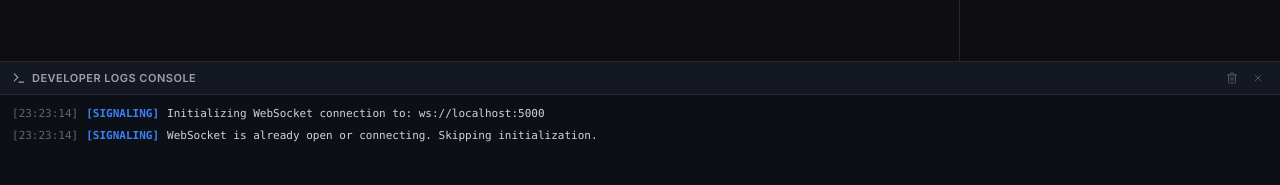
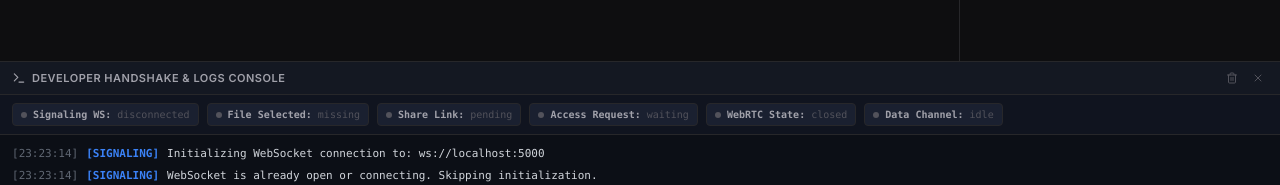
Before and after one commit to arshadzamax/OxiDrop, a React (Vite) app in the folder frontend/: page / in a window 1280 px wide. Both pictures are taken after a click on the button 1204 px from the left and 23 px from the top of the page. Shown: the part 488-673 px from the top of the page. Built offline with nearby package versions, Linux system fonts and the light colour scheme; no server answers.

Commit message:
feat: Add dynamic connection status checklist to Developer Console

```diff
--- a/frontend/src/App.jsx
+++ b/frontend/src/App.jsx
@@ -100,6 +100,17 @@ function App() {
           logs={devLogs}
           onClear={clearDevLogs}
           onClose={() => setShowConsole(false)}
+          socketConnected={socketConnected}
+          activeTab={activeTab}
+          selectedFile={selectedFile}
+          registeredFileId={registeredFileId}
+          senderRequests={senderRequests}
+          receiverFileMeta={receiverFileMeta}
+          requestStatus={requestStatus}
+          webrtcStats={webrtcStats}
+          isUploading={isUploading}
+          isDownloading={isDownloading}
+          fileIdInput={fileIdInput}
         />
       )}
 
--- a/frontend/src/components/DeveloperConsole.jsx
+++ b/frontend/src/components/DeveloperConsole.jsx
@@ -1,7 +1,22 @@
 import React, { useEffect, useRef } from 'react';
 import { Terminal, Trash2, X } from 'lucide-react';
 
-export function DeveloperConsole({ logs, onClear, onClose }) {
+export function DeveloperConsole({
+  logs,
+  onClear,
+  onClose,
+  socketConnected,
+  activeTab,
+  selectedFile,
+  registeredFileId,
+  senderRequests = [],
+  receiverFileMeta,
+  requestStatus,
+  webrtcStats,
+  isUploading,
+  isDownloading,
+  fileIdInput
+}) {
   const scrollRef = useRef(null);
 
   useEffect(() => {
@@ -22,12 +37,78 @@ export function DeveloperConsole({ logs, onClear, onClose }) {
     }
   };
 
+  const steps = activeTab === 'share' ? [
+    {
+      label: 'Signaling WS',
+      active: socketConnected,
+      status: socketConnected ? 'connected' : 'disconnected'
+    },
+    {
+      label: 'File Selected',
+      active: !!selectedFile,
+      status: selectedFile ? (selectedFile.name.length > 12 ? selectedFile.name.substring(0, 10) + '...' : selectedFile.name) : 'missing'
+    },
+    {
+      label: 'Share Link',
+      active: !!registeredFileId,
+      status: registeredFileId ? 'active' : 'pending'
+    },
+    {
+      label: 'Access Request',
+      active: senderRequests.length > 0 || (webrtcStats && webrtcStats.connectionState !== 'closed' && webrtcStats.connectionState !== 'new'),
+      status: senderRequests.length > 0 ? 'pending approval' : (webrtcStats && webrtcStats.connectionState !== 'closed' && webrtcStats.connectionState !== 'new' ? 'approved' : 'waiting')
+    },
+    {
+      label: 'WebRTC State',
+      active: webrtcStats && webrtcStats.connectionState === 'connected',
+      status: webrtcStats ? webrtcStats.connectionState : 'closed',
+      customDot: webrtcStats && webrtcStats.connectionState === 'failed' ? 'failed' : (webrtcStats && (webrtcStats.connectionState === 'connecting' || webrtcStats.connectionState === 'checking') ? 'checking' : null)
+    },
+    {
+      label: 'Data Channel',
+      active: isUploading,
+      status: isUploading ? 'streaming' : 'idle'
+    }
+  ] : [
+    {
+      label: 'Signaling WS',
+      active: socketConnected,
+      status: socketConnected ? 'connected' : 'disconnected'
+    },
+    {
+      label: 'Code Entered',
+      active: !!fileIdInput,
+      status: fileIdInput ? 'entered' : 'empty'
+    },
+    {
+      label: 'Metadata Lookup',
+      active: !!receiverFileMeta,
+      status: receiverFileMeta ? 'found' : 'searching'
+    },
+    {
+      label: 'Request Access',
+      active: requestStatus === 'APPROVED' || (webrtcStats && webrtcStats.connectionState !== 'closed' && webrtcStats.connectionState !== 'new'),
+      status: requestStatus || 'idle'
+    },
+    {
+      label: 'WebRTC State',
+      active: webrtcStats && webrtcStats.connectionState === 'connected',
+      status: webrtcStats ? webrtcStats.connectionState : 'closed',
+      customDot: webrtcStats && webrtcStats.connectionState === 'failed' ? 'failed' : (webrtcStats && (webrtcStats.connectionState === 'connecting' || webrtcStats.connectionState === 'checking') ? 'checking' : null)
+    },
+    {
+      label: 'Data Channel',
+      active: isDownloading,
+      status: isDownloading ? 'streaming' : 'idle'
+    }
+  ];
+
   return (
     <div className="dev-console">
       <div className="dev-console-header">
         <div className="dev-console-title">
           <Terminal size={14} />
-          <span>Developer Logs Console</span>
+          <span>Developer Handshake & Logs Console</span>
         </div>
         <div className="dev-console-actions">
           <button className="icon-btn-small" onClick={onClear} title="Clear logs">
@@ -38,6 +119,22 @@ export function DeveloperConsole({ logs, onClear, onClose }) {
           </button>
         </div>
       </div>
+
+      <div className="dev-console-checklist">
+        {steps.map((step, idx) => (
+          <div
+            key={idx}
+            className="checklist-item"
+            data-active={step.active}
+            data-status={step.customDot || (step.active ? 'active' : 'idle')}
+          >
+            <div className="checklist-dot" />
+            <span className="checklist-label">{step.label}:</span>
+            <span className="checklist-status">{step.status}</span>
+          </div>
+        ))}
+      </div>
+
       <div className="dev-console-logs" ref={scrollRef}>
         {logs.length === 0 ? (
           <div className="logs-empty">Console initialized. Ready to debug WebRTC connections...</div>
--- a/frontend/src/index.css
+++ b/frontend/src/index.css
@@ -841,3 +841,65 @@ body {
   color: var(--accent);
   background: var(--bg-hover);
 }
+
+/* Dev Console Connection Checklist Styles */
+.dev-console-checklist {
+  display: flex;
+  flex-wrap: wrap;
+  gap: 8px;
+  background: #10141f;
+  padding: 8px 12px;
+  border-bottom: 1px solid var(--border);
+  font-family: 'SF Mono', 'Fira Code', Consolas, monospace;
+  font-size: 10px;
+}
+
+.checklist-item {
+  display: flex;
+  align-items: center;
+  gap: 6px;
+  padding: 3px 8px;
+  background: #1a2030;
+  border-radius: 4px;
+  border: 1px solid var(--border);
+}
+
+.checklist-item[data-active="true"] {
+  border-color: rgba(16, 185, 129, 0.4);
+  background: rgba(16, 185, 129, 0.05);
+}
+
+.checklist-dot {
+  width: 6px;
+  height: 6px;
+  border-radius: 50%;
+  background: var(--text-3);
+}
+
+.checklist-item[data-active="true"] .checklist-dot {
+  background: var(--green);
+  box-shadow: 0 0 4px var(--green);
+}
+
+.checklist-item[data-status="failed"] .checklist-dot {
+  background: var(--red);
+  box-shadow: 0 0 4px var(--red);
+}
+
+.checklist-item[data-status="checking"] .checklist-dot {
+  background: var(--orange);
+  box-shadow: 0 0 4px var(--orange);
+}
+
+.checklist-label {
+  color: var(--text-2);
+  font-weight: 600;
+}
+
+.checklist-status {
+  color: var(--text-3);
+}
+
+.checklist-item[data-active="true"] .checklist-status {
+  color: var(--green);
+}
```
